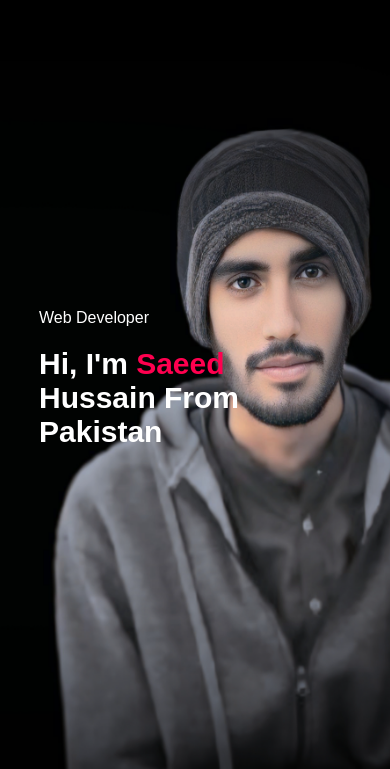
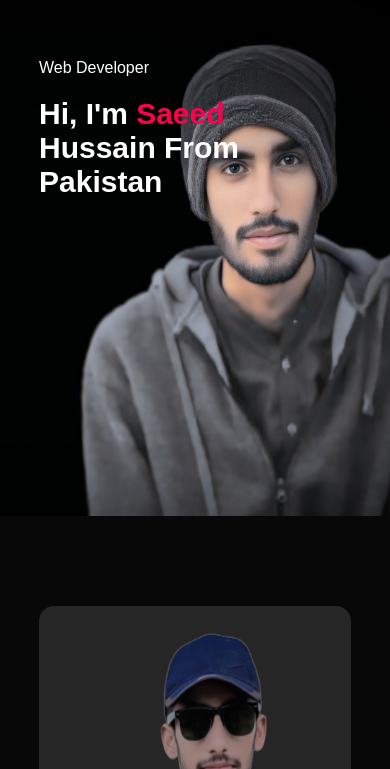
Before and after one commit to Saeed-Hussain/portfolio, a plain HTML site: page index.html in a window 390 px wide. Shown: the part 75-844 px from the top of the page. Drawn offline with Linux system fonts and the light colour scheme.

Commit message:
Update style.css

```diff
--- a/style.css
+++ b/style.css
@@ -381,9 +381,10 @@ nav .fas{
 @media only screen and (max-width: 600px){
 	.header{
 		background-image: url('images/phone-background.png');
+		height: 70vh;
 	}
 	.header-text{
-		margin-top: 100%;
+		margin-top: 75%%;
 		font-size: 16px;
 	}
 	.header-text h1{
```
